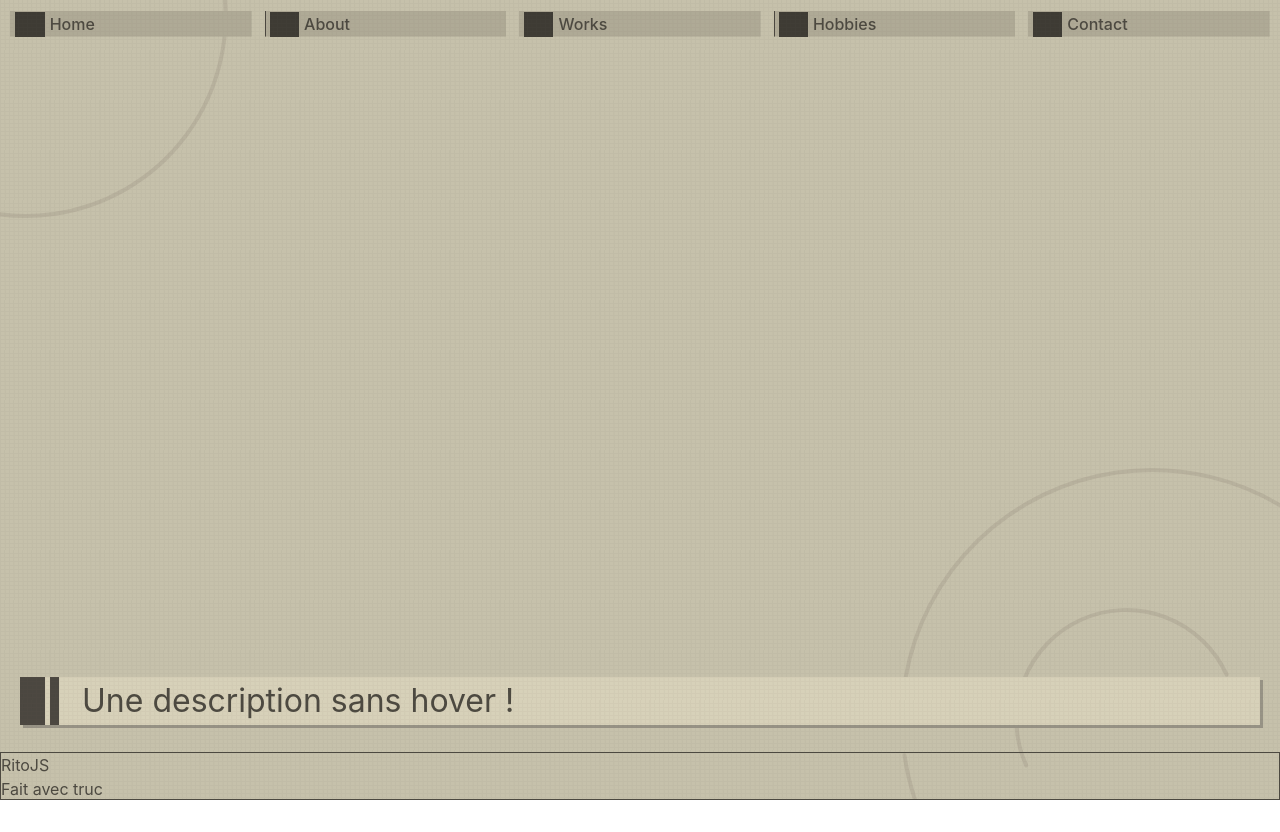
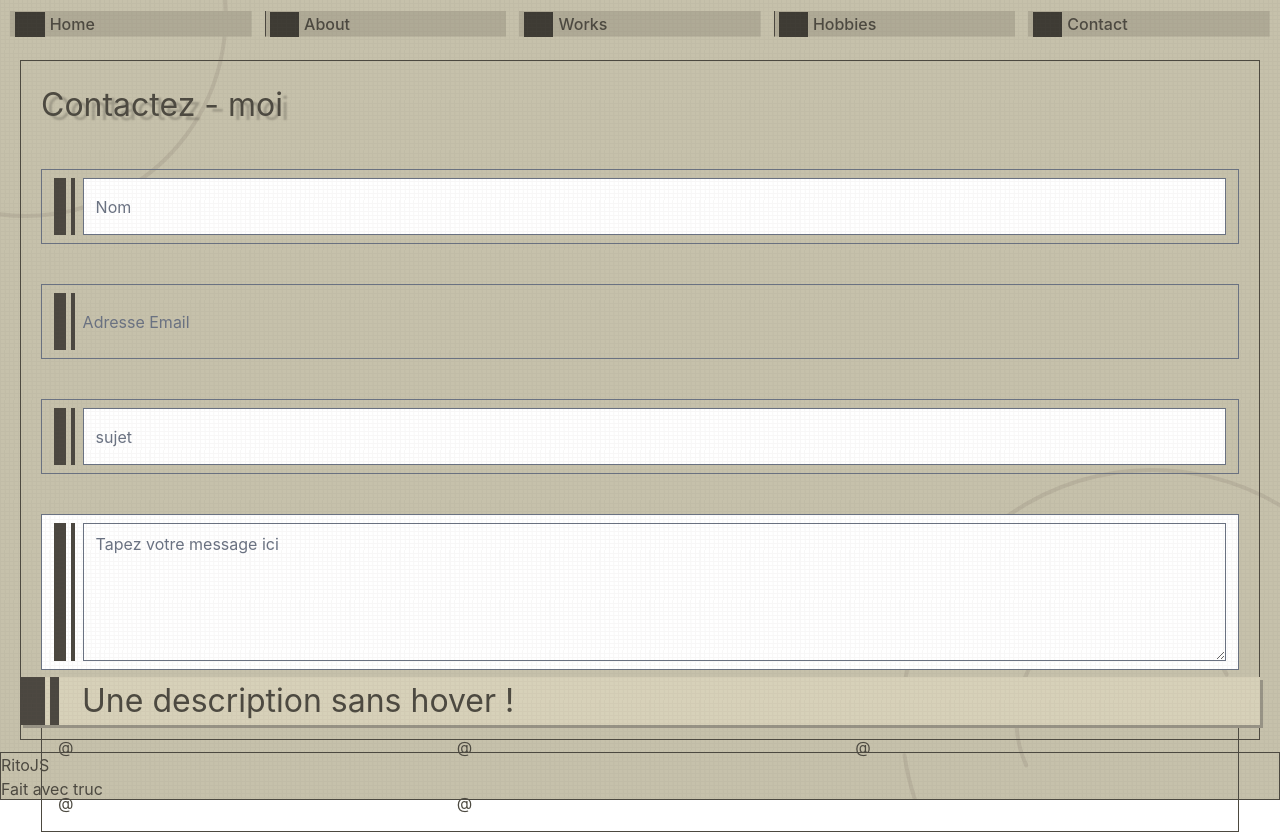
Before and after one commit to RitoJS/Portfolio, a SvelteKit app in the folder Jordan/: page /contact in a window 1280 px wide. Before the commit the page ends 800 px from the top, so only its background shows below. Built offline with nearby package versions, Linux system fonts and the light colour scheme.

Commit message:
feat: mise en place contact

```diff
--- a/Jordan/src/routes/contact/+page.svelte
+++ b/Jordan/src/routes/contact/+page.svelte
@@ -0,0 +1,90 @@
+<script lang="ts">
+    import AnimationLetter from "$lib/components/animation-letter.svelte";
+    import { contactPageMock } from "$lib/mock/contact-page-mock";
+    import type { ContactPage } from "$lib/types/contact";
+    import { getContext } from "svelte";
+
+    let contactPageInfo: ContactPage = contactPageMock;
+</script>
+
+<article class="w-full h-full">
+    <div class="flex flex-col justify-between w-full h-full border p-5">
+        <div>
+            <h2 class="page-title w-full text-left">Contactez - moi</h2>
+            <!--Form-->
+            <div class="form-block">
+                <form>
+                    <div class="form-input flex  mt-3 md:mt-10 text-center">
+                        <div class=" w-3 md:block thick-line mr-2"></div>
+                        <div class="w-1 thin-line mr-2"></div>
+                        <input type="text" placeholder="Nom" class="w-full"  required />
+                    </div>
+
+                    <div class="form-input flex  mt-3 md:mt-10 text-center">
+                        <div class=" w-3 md:block thick-line mr-2"></div>
+                        <div class="w-1 thin-line mr-2"></div>
+                        <input
+                            type="mail"
+                            placeholder="Adresse Email"
+                            pattern="[^@\s]+@[^@\s]+\.[^@\s]+"
+                            class="w-full"
+                            required
+                        />
+                    </div>
+
+                    <div class="form-input flex  mt-3 md:mt-10 text-center">
+                        <div class=" w-3 md:block thick-line mr-2"></div>
+                        <div class="w-1 thin-line mr-2"></div>
+                        <input type="text" placeholder="sujet" class="w-full"  required />
+                    </div>
+
+                    <div class="form-textarea flex   mt-3 md:mt-10 text-center">
+                        <div class=" w-3 md:block thick-line mr-2"></div>
+                        <div class="w-1 thin-line mr-2"></div>
+                        <textarea
+                            class="w-full"
+                            placeholder="Tapez votre message ici"
+                            rows="5"
+                            required
+                        ></textarea>
+                    </div>
+
+                    <div class="form-button mb-3 mt-3 text-center">
+                        <button  type="submit">Envoyer</button>
+                    </div>
+                </form>
+
+            </div>
+        </div>
+
+        <!--External links-->
+        <div class="border grid grid-cols-3">
+            <div class="external-link-block p-2 m-2">
+                @
+            </div>
+            <div class="external-link-block p-2 m-2">
+                @
+            </div>
+            <div class="external-link-block p-2 m-2">
+                @
+            </div>
+            {#each contactPageInfo.externLink as info, index (index) }
+                 <div class="external-link-block p-2 m-2">
+                    @
+                </div>
+            {/each}
+        </div>
+    </div>
+
+
+
+
+</article>
+
+
+<style>
+    .form-input {
+        background: none;
+        height: 75px;
+    }
+</style>
--- a/Jordan/src/routes/layout.css
+++ b/Jordan/src/routes/layout.css
@@ -166,14 +166,27 @@ html, body {
 
     .thick-line {
         width: 40%;
-        background-color: var(--focus-elements);
+
         margin-right: 5px;
     }
 
     .thin-line {
         width: 15%;
-        background-color: var(--focus-elements);
     }
+}
+
+.thick-line {
+    background-color: var(--focus-elements);
+    margin-right: 5px;
+}
+
+.thin-line {
+    background-color: var(--focus-elements);
+}
+
+.page-title {
+    font-size: 2em;
+    text-shadow: 6px 4px 2px rgba(0,0,0,0.2);
 }
 
 
```
